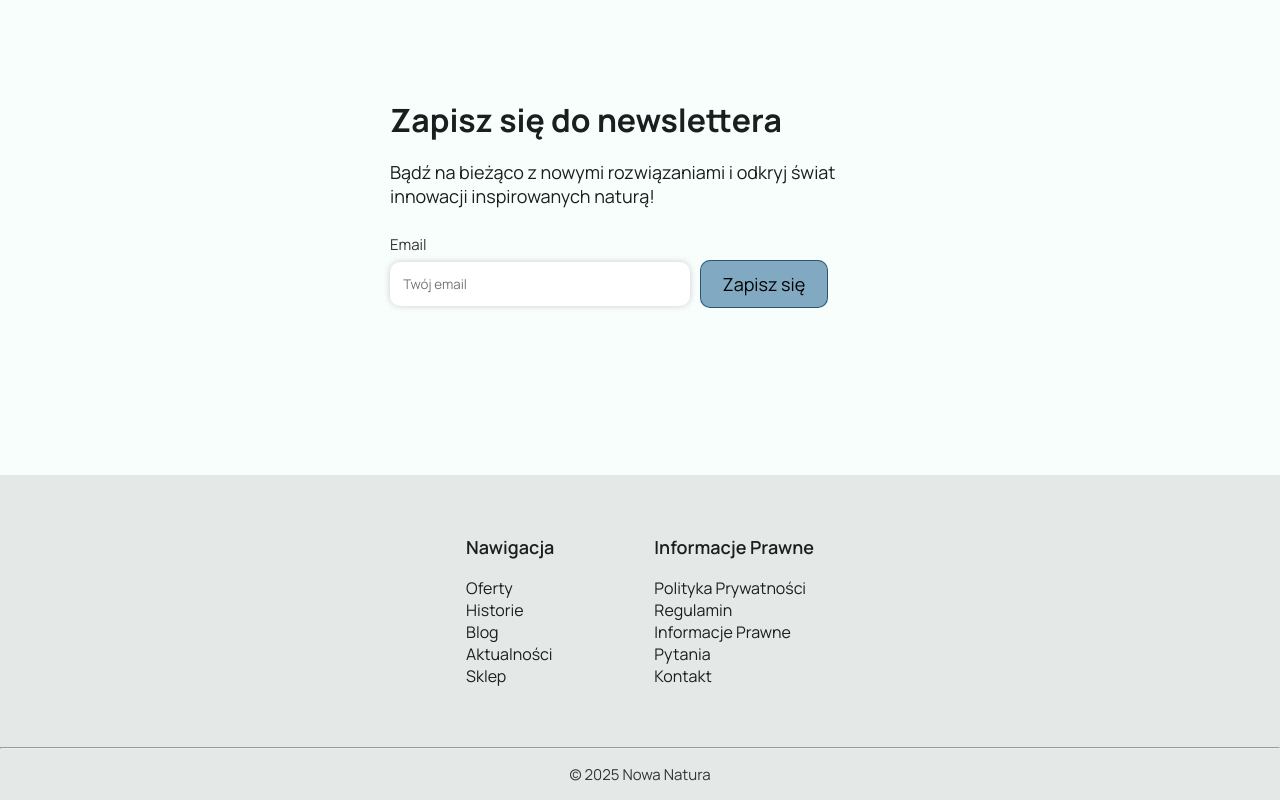
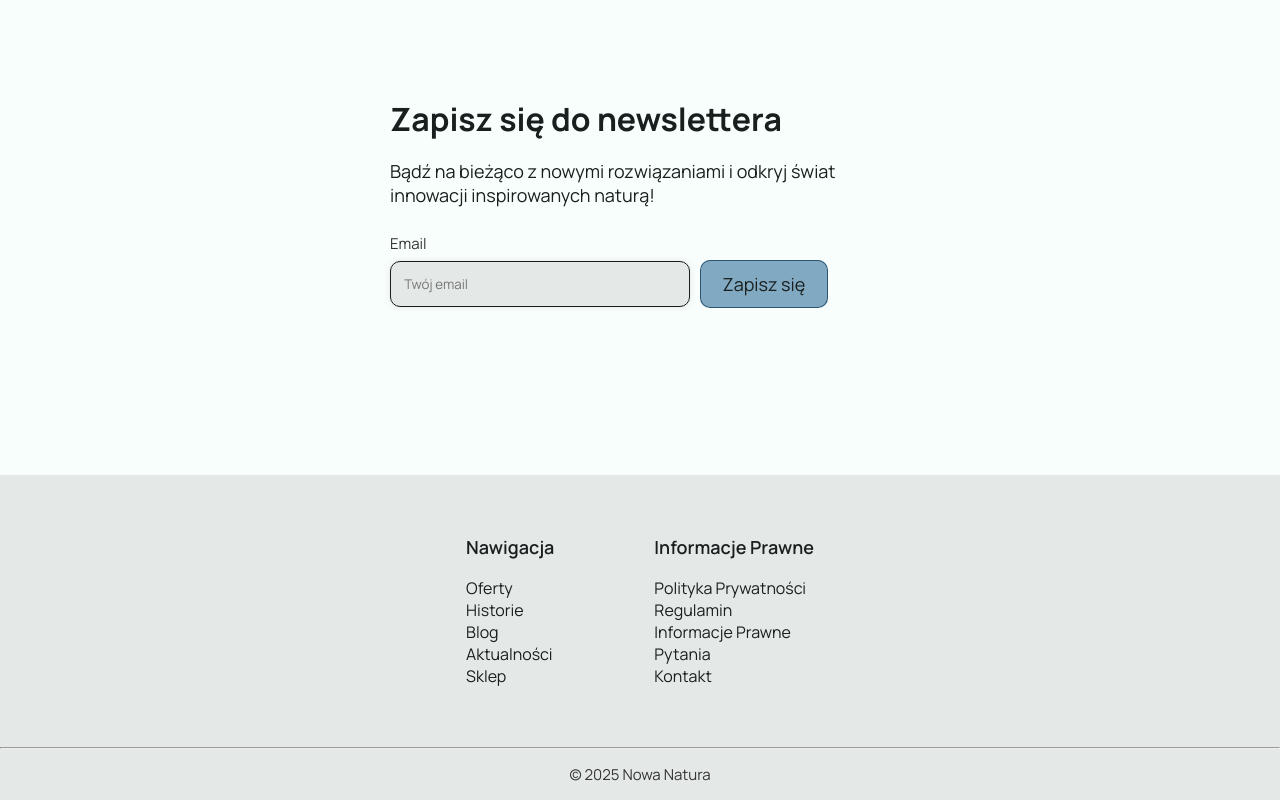
Before and after one commit to aka2123/portfolio-website-new-nature, a plain HTML site: page index.html in a window 1280 px wide. Shown: the part 3596-4396 px from the top of the page. Drawn offline with nearby package versions, Linux system fonts and the light colour scheme; files that its build step writes are made by us from their sources.

Commit message:
changed style of input, now it has border, replaced btns from nav to a html tag

```diff
--- a/src/sass/components/_btns.scss
+++ b/src/sass/components/_btns.scss
@@ -6,6 +6,7 @@
 	border-radius: $border-radius-default;
 	background-color: rgba(43, 107, 150, 0.575);
 	border: 0.1em solid rgba(26, 74, 104, 0.863);
+	color: inherit;
 	cursor: pointer;
 }
 
--- a/src/sass/components/_forms.scss
+++ b/src/sass/components/_forms.scss
@@ -5,13 +5,14 @@
 	margin: 0.8em 0;
 }
 
-.input-default,.textarea-default  {
+.input-default,
+.textarea-default {
 	margin: 0.5em 0;
 	padding: 1em;
 	width: 100%;
-	background-color: #fff;
-	border: none;
-	box-shadow: 0 0 0.5em #cccccc;
+	background-color: $background-light-secondary-color;
+	border: 1px solid $background-dark-color;
+	box-shadow: 0 0 0.5em $background-light-secondary-color;
 	border-radius: $border-radius-default;
 }
 
@@ -40,7 +41,7 @@
 	justify-content: center;
 	align-items: center;
 	padding: 2em;
-	width:30em;
+	width: 30em;
 	height: 15em;
 	border-radius: $border-radius-default;
 	background-color: $background-light-secondary-color;
@@ -58,8 +59,8 @@
 	top: 0;
 	left: 0;
 	width: 100%;
-	height: .75em;
+	height: 0.75em;
 	background-color: $additional-color;
 	transform: translateX(-100%);
-	animation:  go-from-left-to-right 3s linear;
+	animation: go-from-left-to-right 3s linear;
 }
```
Also changed, not shown: 2 other files.
